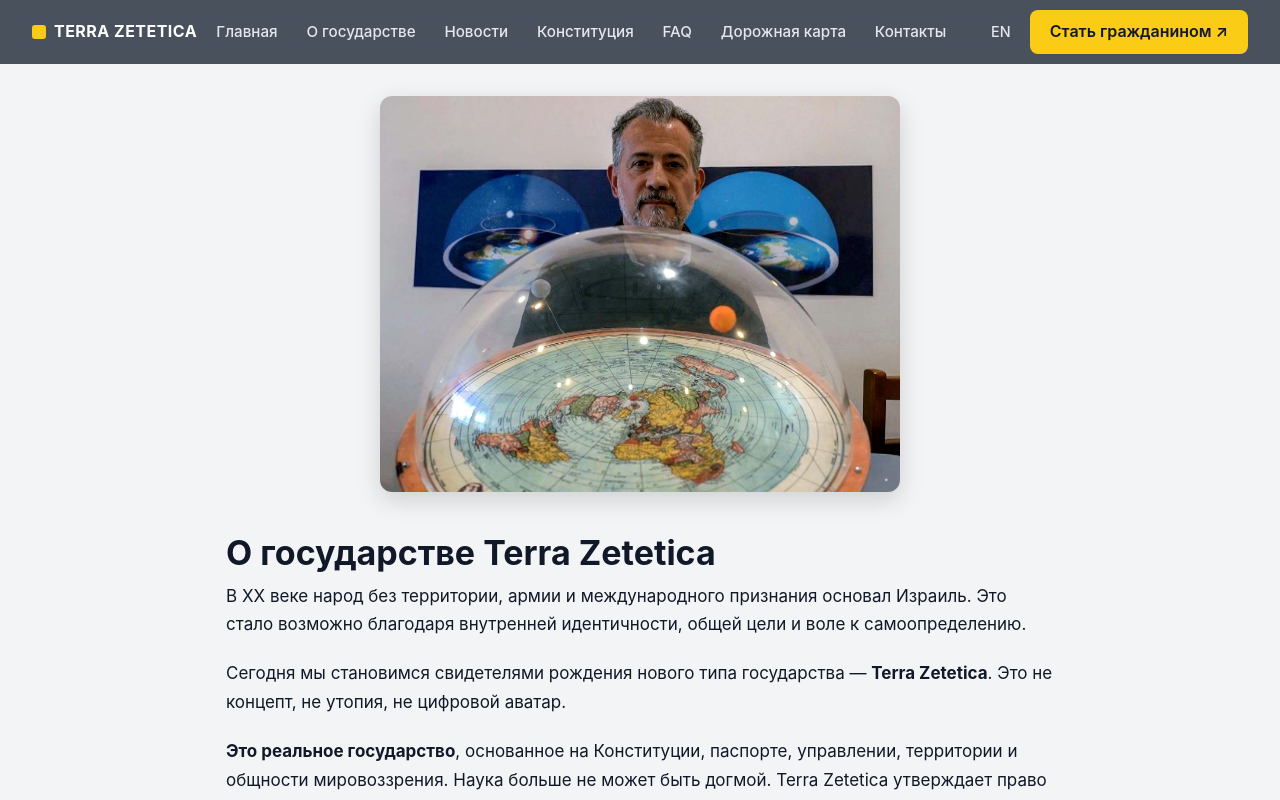
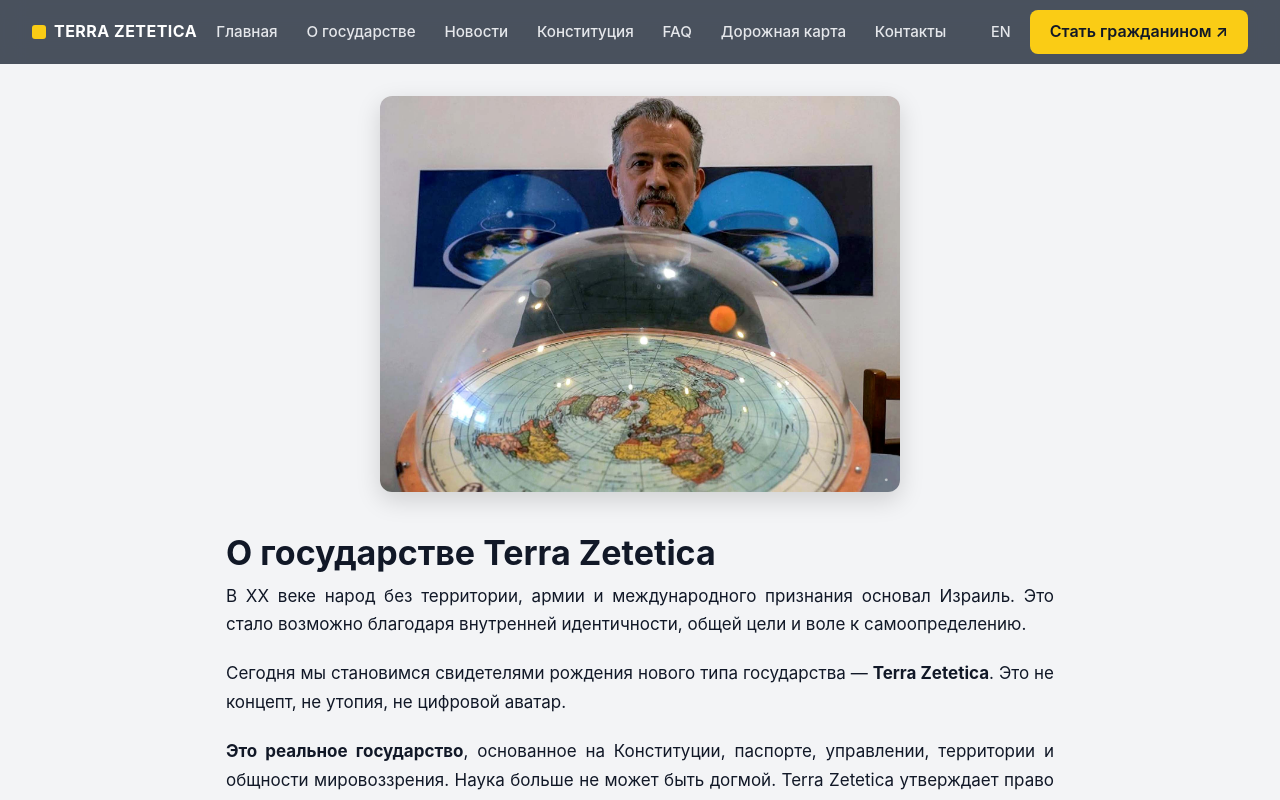
Before and after one commit to kardinalmarkov/terra-zetetica, a Next.js app: page /about in a window 1280 px wide. Shown: the top 800 px of the page. Built offline with nearby package versions, Linux system fonts and the light colour scheme.

Commit message:
Update about.js

```diff
--- a/pages/about.js
+++ b/pages/about.js
@@ -5,7 +5,7 @@ export default function About() {
       <main
         className="wrapper"
         style={{
-          textAlign: 'left',
+          textAlign: 'justify',
           maxWidth: '860px',
           margin: '0 auto',
           padding: '2rem 1rem',
```
